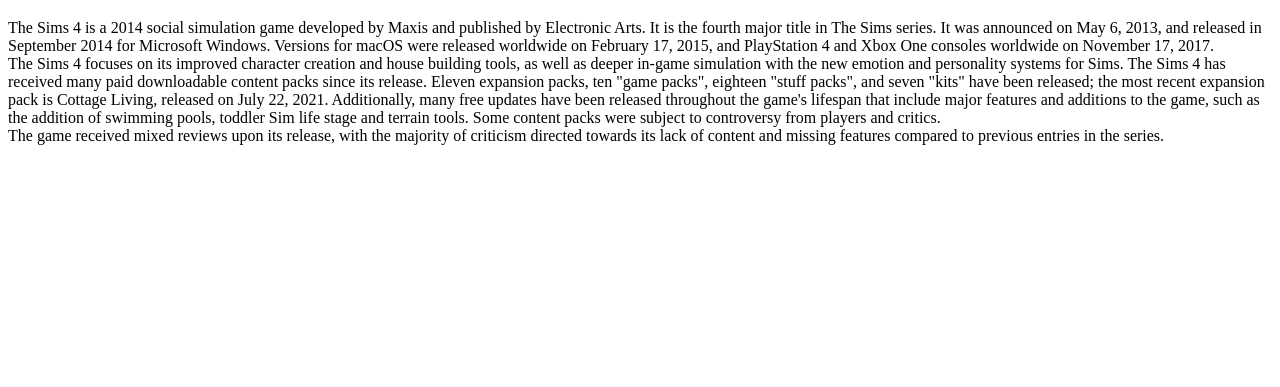
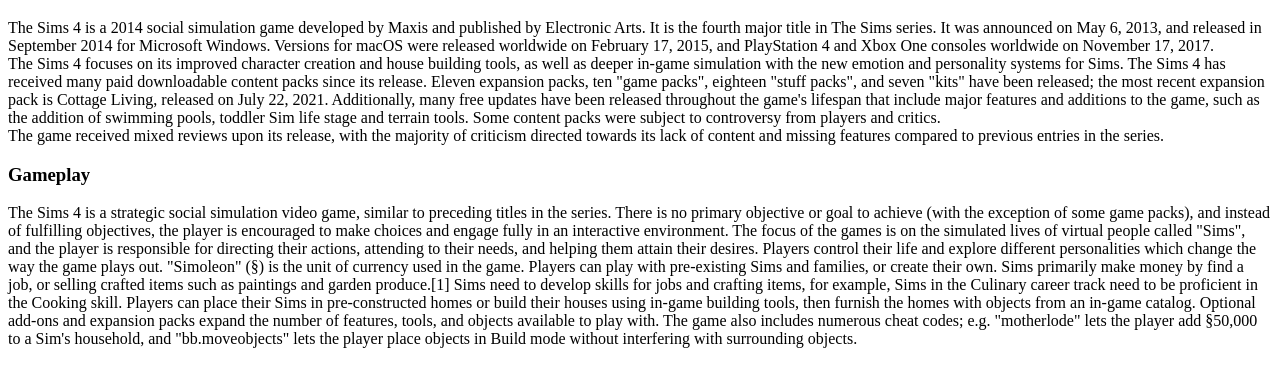
Before and after one commit to Durav796/durav796.github.io, a plain HTML site: page exercises/Wikipedia/assets/index.html in a window 1280 px wide. Shown: the part 61-448 px from the top of the page. Drawn offline with Linux system fonts and the light colour scheme; files that its build step writes are made by us from their sources.

Commit message:
adding info to article

```diff
--- a/exercises/Wikipedia/assets/index.html
+++ b/exercises/Wikipedia/assets/index.html
@@ -15,7 +15,17 @@
 <div class="info">
 The Sims 4 focuses on its improved character creation and house building tools, as well as deeper in-game simulation with the new emotion and personality systems for Sims. The Sims 4 has received many paid downloadable content packs since its release. Eleven expansion packs, ten "game packs", eighteen "stuff packs", and seven "kits" have been released; the most recent expansion pack is Cottage Living, released on July 22, 2021. Additionally, many free updates have been released throughout the game's lifespan that include major features and additions to the game, such as the addition of swimming pools, toddler Sim life stage and terrain tools. Some content packs were subject to controversy from players and critics.
 </div>
-The game received mixed reviews upon its release, with the majority of criticism directed towards its lack of content and missing features compared to previous entries in the series.
-  </div>
+<div class="info-container"></div>
+<div class="info">
+The game received mixed reviews upon its release, with the majority of criticism directed towards its lack of content and missing features compared to previous entries in the series.</div>
+<h3>Gameplay</h3>
+<div class="info-container"></div>
+<div class="info">
+  The Sims 4 is a strategic social simulation video game, similar to preceding titles in the series. There is no primary objective or goal to achieve (with the exception of some game packs), and instead of fulfilling objectives, the player is encouraged to make choices and engage fully in an interactive environment. The focus of the games is on the simulated lives of virtual people called "Sims", and the player is responsible for directing their actions, attending to their needs, and helping them attain their desires. Players control their life and explore different personalities which change the way the game plays out. "Simoleon" (§) is the unit of currency used in the game. Players can play with pre-existing Sims and families, or create their own.
+
+Sims primarily make money by find a job, or selling crafted items such as paintings and garden produce.[1] Sims need to develop skills for jobs and crafting items, for example, Sims in the Culinary career track need to be proficient in the Cooking skill. Players can place their Sims in pre-constructed homes or build their houses using in-game building tools, then furnish the homes with objects from an in-game catalog. Optional add-ons and expansion packs expand the number of features, tools, and objects available to play with.
+
+The game also includes numerous cheat codes; e.g. "motherlode" lets the player add §50,000 to a Sim's household, and "bb.moveobjects" lets the player place objects in Build mode without interfering with surrounding objects.
+</div>
 </body>
 </html>
```
